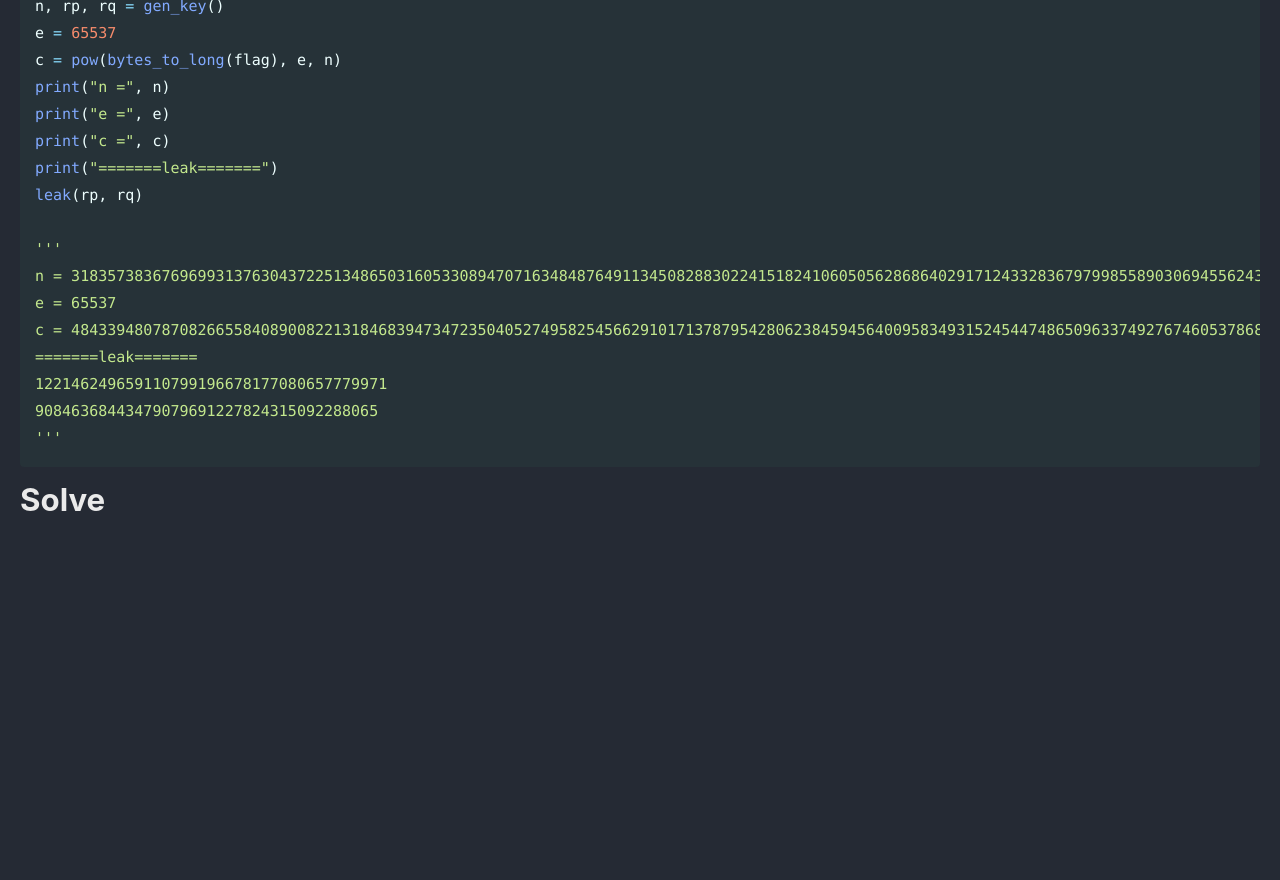
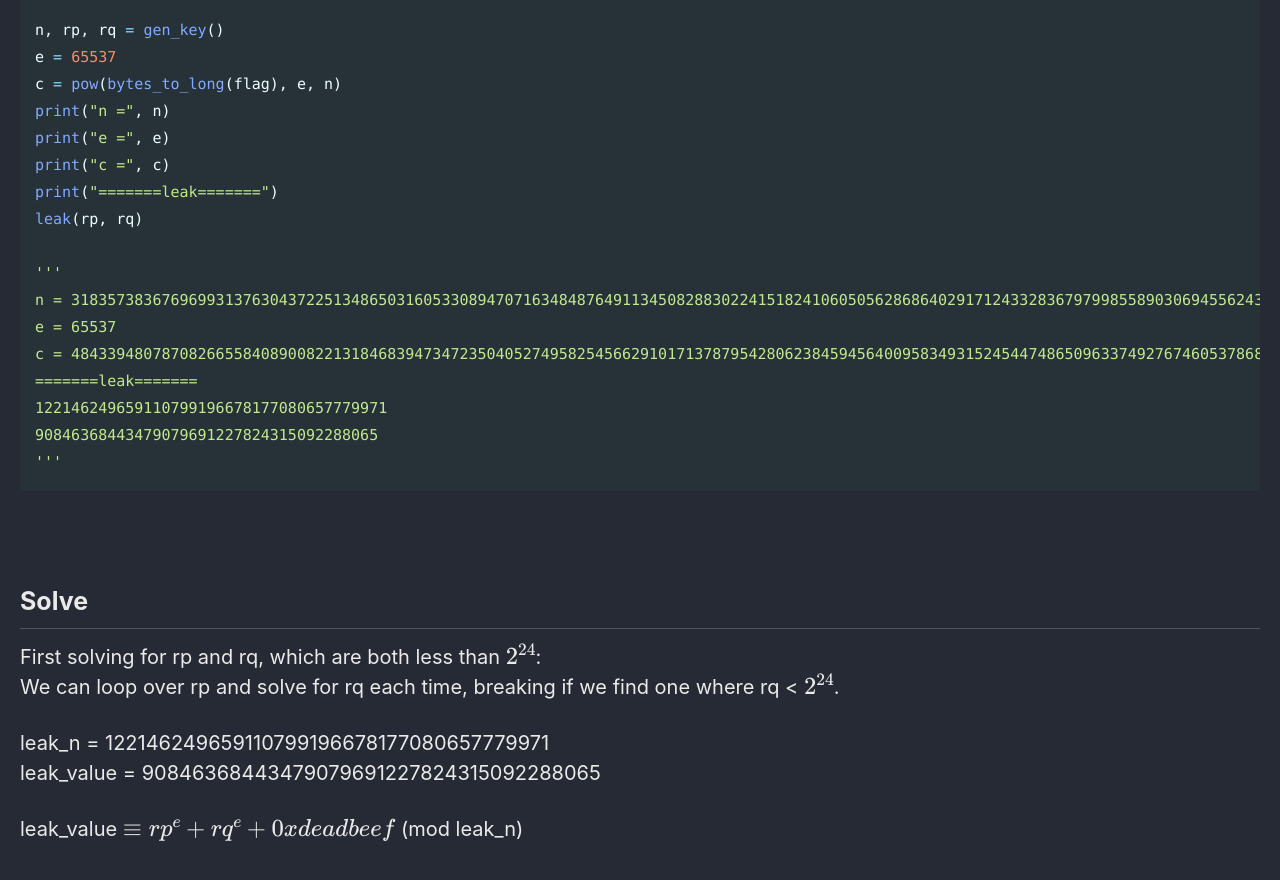
Before and after one commit to Connor-McCartney/Connor-McCartney.github.io, a Jekyll site: the page built from _pages/cryptography/rsa/rsa-leak-ACTF-2022.md, in a window 1280 px wide and 900 px high, scrolled down 930 px. Shown: the top 880 px of the window. Built offline with Jekyll 4.4.1, drawn with Linux system fonts in a browser that asks for light colours; cached includes are drawn as plain includes; before the commit the page ends 1495 px from its top, so only the background shows below that.

Commit message:
Update rsa-leak-ACTF-2022.md

````diff
--- a/_pages/cryptography/rsa/rsa-leak-ACTF-2022.md
+++ b/_pages/cryptography/rsa/rsa-leak-ACTF-2022.md
@@ -51,4 +51,14 @@ c = 4843394807870826655840890082213184683947347235040527495825456629101713787954
 '''
 ```
 
-# Solve
+<br>
+
+## Solve
+
+First solving for rp and rq, which are both less than $$2^{24}$$: <br>
+We can loop over rp and solve for rq each time, breaking if we find one where rq < $$2^{24}$$.
+
+leak_n = 122146249659110799196678177080657779971 <br>
+leak_value = 90846368443479079691227824315092288065 <br>
+
+leak_value $$\equiv {rp}^e + {rq}^e + 0xdeadbeef$$ (mod leak_n)
````
Also changed, not shown: other parts of _pages/cryptography/rsa/rsa-leak-ACTF-2022.md (+1 -1 lines).
